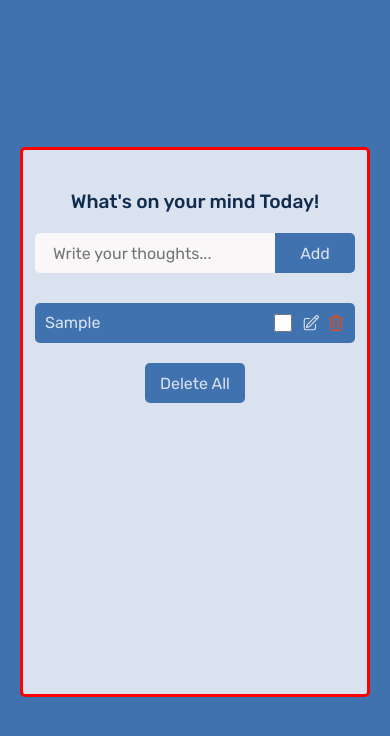
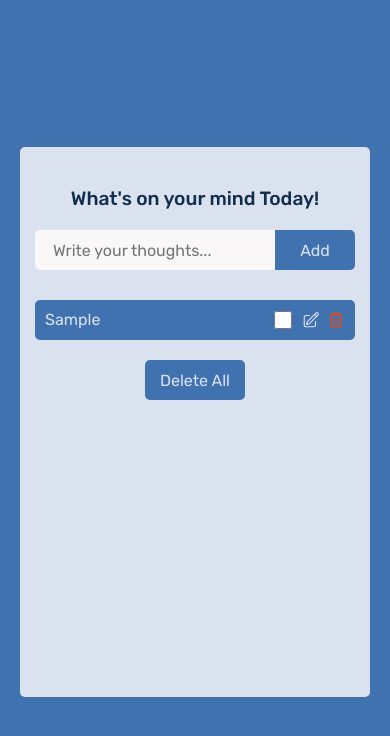
Before and after one commit to sunnyaditya07/to-do-list, a React (Vite) app: page / in a window 390 px wide. Both pictures are taken after typing "Sample" into the empty fields and a click on the button "Add". Shown: the top 736 px of the page. Built offline with nearby package versions, Linux system fonts and the light colour scheme.

Commit message:
first commit

```diff
--- a/src/components/FunctionsButton.jsx
+++ b/src/components/FunctionsButton.jsx
@@ -1,4 +1,4 @@
-import { useState } from "react";
+import { useEffect } from "react";
 
 function FunctionsButton({
   packed,
--- a/src/components/ToDoForm.jsx
+++ b/src/components/ToDoForm.jsx
@@ -5,6 +5,7 @@ import WishList from "./WishList";
 function ToDoForm() {
   const [items, setItems] = useState(function () {
     const storedItems = localStorage.getItem("items");
+
     return JSON.parse(storedItems) ?? [];
   });
   const [value, setValue] = useState("");
@@ -57,6 +58,10 @@ function ToDoForm() {
     },
     [items]
   );
+
+  useEffect(function () {
+    setItems((items) => items.map((item) => ({ ...item, isEditing: false })));
+  }, []);
   return (
     <div className="main-box">
       <form onSubmit={handleSubmit}>
--- a/src/components/WishList.jsx
+++ b/src/components/WishList.jsx
@@ -1,4 +1,4 @@
-import { useState } from "react";
+import { useEffect, useState } from "react";
 import FunctionsButton from "./FunctionsButton";
 
 function WishList({
@@ -10,22 +10,21 @@ function WishList({
   onToggleChecked,
   onEdit,
 }) {
-  console.log(edit);
   const [updateItem, setUpdateItem] = useState(itemName);
   const [toEdit, setToEdit] = useState(edit);
 
-  // function handleUpdate() {
-  //   setToEdit(!toEdit);
-  // }
   function handleSaveUpdate() {
     if (updateItem === "") onDeleteItems(id);
     onEdit(id, updateItem);
   }
 
+  useEffect(function () {
+    setToEdit(false);
+  }, []);
+
   return (
-    // <div className="list-item">
     <div className="item">
-      <p
+      <div
         className="item-text checked"
         style={
           packed
@@ -50,7 +49,7 @@ function WishList({
         ) : (
           itemName
         )}
-      </p>
+      </div>
       {!toEdit && (
         <FunctionsButton
           packed={packed}
@@ -65,7 +64,6 @@ function WishList({
         />
       )}
     </div>
-    // </div>
   );
 }
 
--- a/src/index.css
+++ b/src/index.css
@@ -16,11 +16,8 @@ body {
 
 .main-box {
   max-width: 28.2rem;
-  /* border: 3px solid red; */
-
   background-color: #dbe2ef;
   border-radius: 5px;
-  /* overflow-y: scroll; */
   height: 450px;
   display: flex;
   flex-direction: column;
@@ -29,7 +26,6 @@ body {
 }
 
 .heading {
-  /* border: 3px solid blue; */
   text-align: center;
   padding: 10px 40px;
   font-size: 1.2rem;
@@ -38,10 +34,8 @@ body {
 }
 
 .input-box {
-  /* border: 4px solid pink; */
   padding: 0px 40px;
   margin-top: 10px;
-  /* position: relative; */
   display: flex;
   margin-bottom: 30px;
 }
@@ -54,7 +48,7 @@ input {
   font-family: "Rubik", sans-serif;
 
   background-color: #f9f7f7;
-  /* border-radius: 5px; */
+
   border-bottom-left-radius: 5px;
   border-top-left-radius: 5px;
 
@@ -70,8 +64,6 @@ input {
   color: #dbe2ef;
 }
 button {
-  /* position: absolute; */
-  /* right: 40px; */
   width: 80px;
   height: 40px;
   border: none;
@@ -111,13 +103,10 @@ button:active {
 }
 
 .list-item {
-  /* border: 3px solid red; */
   width: 400px;
-  /* padding-left: 40px; */
   display: flex;
   flex-direction: column;
   text-align: center;
-  /* align-items: flex-start; */
   overflow-y: scroll;
   margin-bottom: 20px;
 }
@@ -126,7 +115,6 @@ button:active {
   display: flex;
   justify-content: space-between;
   width: 350px;
-  /* height: 100px; */
   margin-left: 25px;
   background-color: #3f72af;
 
@@ -158,21 +146,12 @@ button:active {
 
 @media screen and (max-width: 425px) {
   .main-box {
-    border: 3px solid red;
-    /* width: 21.8rem; */
-    /* margin-top: -50%;
-    margin-bottom: -50%; */
-
     width: 350px;
     height: 550px;
-    /* margin-bottom: -50px; */
-    margin-left: 0;
   }
 
   input {
     width: 240px;
-  }
-  .list-item {
   }
   .item {
     width: 320px;
```
